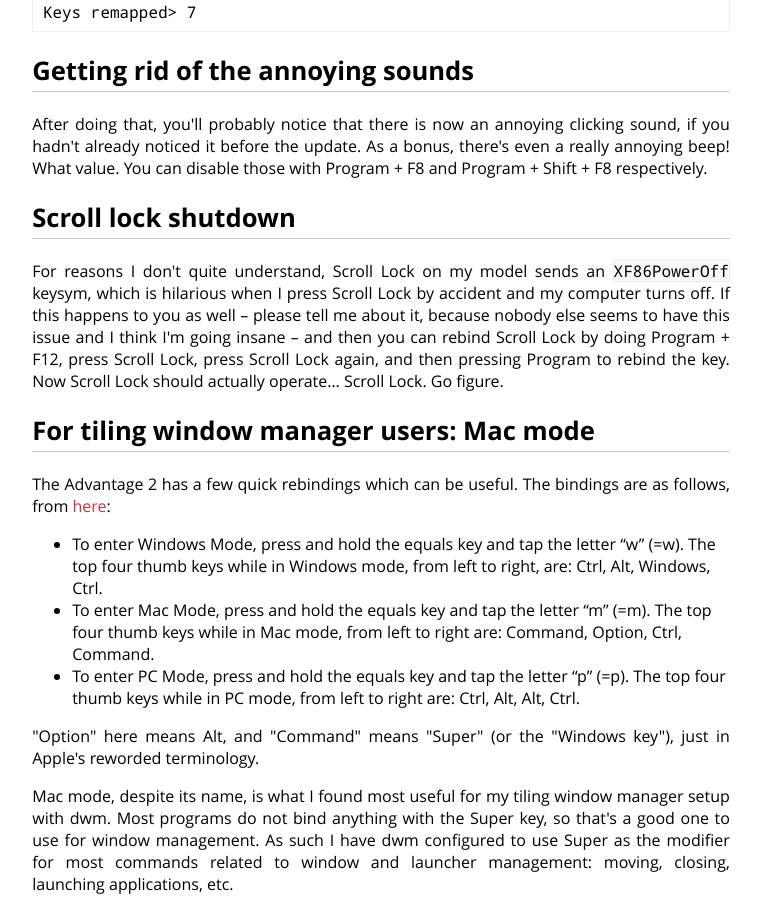
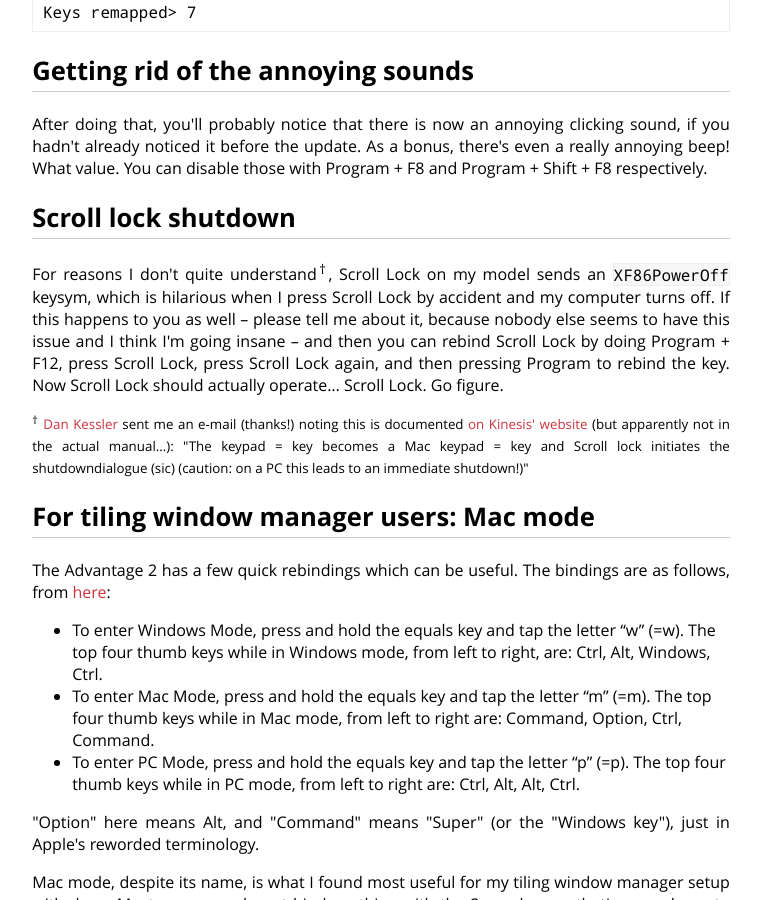
Before and after one commit to cdown/chrisdown.name, a Jekyll site: the page built from _posts/2020-11-16-living-with-the-kinesis-advantage-2.md, in a window 1280 px wide and 900 px high, scrolled down 2091 px. Shown: the whole window, without its empty margins (259-1021 px from the left). Built offline with Jekyll 4.4.1, drawn with Linux system fonts in a browser that asks for light colours.

Commit message:
kinesis: Credit Dan on scroll lock stuff

```diff
--- a/_posts/2020-11-16-living-with-the-kinesis-advantage-2.md
+++ b/_posts/2020-11-16-living-with-the-kinesis-advantage-2.md
@@ -67,7 +67,9 @@ After doing that, you'll probably notice that there is now an annoying clicking
 
 ## Scroll lock shutdown
 
-For reasons I don't quite understand, Scroll Lock on my model sends an `XF86PowerOff` keysym, which is hilarious when I press Scroll Lock by accident and my computer turns off. If this happens to you as well -- please tell me about it, because nobody else seems to have this issue and I think I'm going insane -- and then you can rebind Scroll Lock by doing Program + F12, press Scroll Lock, press Scroll Lock again, and then pressing Program to rebind the key. Now Scroll Lock should actually operate... Scroll Lock. Go figure.
+For reasons I don't quite understand<sup>†</sup>, Scroll Lock on my model sends an `XF86PowerOff` keysym, which is hilarious when I press Scroll Lock by accident and my computer turns off. If this happens to you as well -- please tell me about it, because nobody else seems to have this issue and I think I'm going insane -- and then you can rebind Scroll Lock by doing Program + F12, press Scroll Lock, press Scroll Lock again, and then pressing Program to rebind the key. Now Scroll Lock should actually operate... Scroll Lock. Go figure.
+
+<small><sup>†</sup> [Dan Kessler](http://www.dankessler.me/) sent me an e-mail (thanks!) noting this is documented [on Kinesis' website](https://kinesis-ergo.com/support/advantage2/) (but apparently not in the actual manual...): "The keypad = key becomes a Mac keypad = key and Scroll lock initiates the shutdowndialogue (sic) (caution: on a PC this leads to an immediate shutdown!)" </small>
 
 ## For tiling window manager users: Mac mode
 
```
